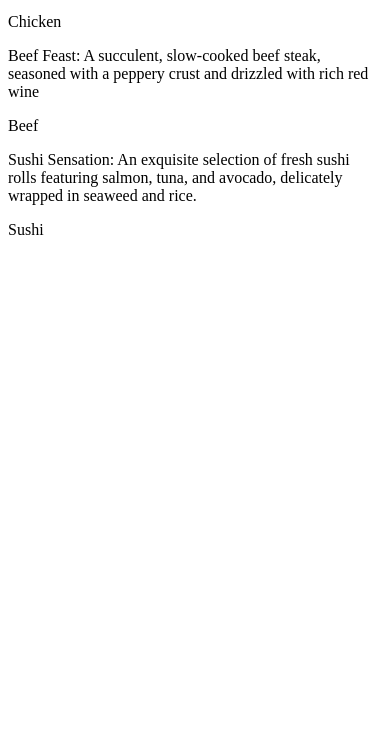
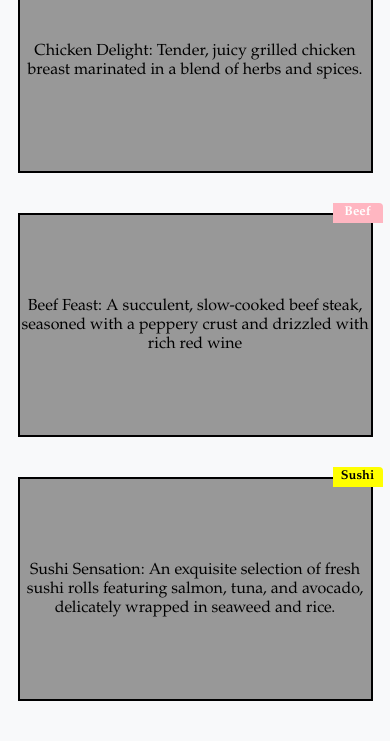
Before and after one commit to Daviahastings/Coursera---test-, a plain HTML site: page module2-solution/index.html in a window 390 px wide. Shown: the part 119-860 px from the top of the page. Drawn offline with Linux system fonts and the light colour scheme.

Commit message:
Update style.css

```diff
--- a/module2-solution/CSS/style.css
+++ b/module2-solution/CSS/style.css
@@ -1 +1,157 @@
-CSS
+body {
+    font-family: Arial, sans-serif;
+    display: flex;
+    flex-direction: column;
+    align-items: center;
+    margin: 0;
+    height: 100vh;
+    background-color: #f8f9fa;
+}
+
+h1 {
+    margin: 20px 0;
+    align-self: flex-start;
+    text-align: center;
+    width: 100%;
+}
+
+.container {
+    display: flex;
+    justify-content: space-evenly;
+    align-items: center;
+    width: 100%;
+    flex: 1;
+}
+
+.rectangle {
+    position: relative;
+    width: 33%;
+    max-width: 400px;
+    height: 150px;
+    background-color: #989898;
+    color: black;
+    display: flex;
+    align-items: center;
+    justify-content: center;
+    text-align: center;
+    font-family: 'Palatino Linotype', 'Book Antiqua', serif;
+    font-size: 1em;
+    border: 2px solid black;
+    border-radius: 0;
+    box-shadow: none;
+}
+
+
+.small-rectangle1 {
+    position: absolute;
+    top: 0;
+    right: 0;
+    width: 70px;
+    height: 30px;
+    background-color: #ff6b6b;
+    color: black;
+    font-size: 0.8em;
+    font-family: 'Palatino Linotype', 'Book Antiqua', serif;
+    font-weight: bold;
+    display: flex;
+    align-items: center;
+    justify-content: center;
+    border-top-right-radius: 4px;
+}
+
+.small-rectangle2 {
+    position: absolute;
+    top: 0;
+    right: 0;
+    width: 70px;
+    height: 30px;
+    background-color: #ffb6c1;
+    color: white;
+    font-size: 0.8em;
+    font-family: 'Palatino Linotype', 'Book Antiqua', serif;
+    font-weight: bold;
+    display: flex;
+    align-items: center;
+    justify-content: center;
+    border-top-right-radius: 4px;
+}
+
+.small-rectangle3 {
+    position: absolute;
+    top: 0;
+    right: 0;
+    width: 70px;
+    height: 30px;
+    background-color: #ffff00;
+    color: black;
+    font-size: 0.8em;
+    font-family: 'Palatino Linotype', 'Book Antiqua', serif;
+    font-weight: bold;
+    display: flex;
+    align-items: center;
+    justify-content: center;
+    border-top-right-radius: 4px;
+}
+
+
+@media (max-width: 1024px) {
+    .container {
+        justify-content: centre;
+    }
+
+    .rectangle {
+        width: 40%;
+        height: 180px;
+    }
+
+    .small-rectangle1,
+    .small-rectangle2,
+    .small-rectangle3 {
+        top: -7px;
+        right: -7px;
+    }
+}
+
+
+@media (max-width: 768px) {
+    .container {
+        flex-direction: column;
+        align-items: center;
+        justify-content: space-evenly;
+    }
+
+    .rectangle {
+        width: 80%;
+        height: 200px;
+        margin-bottom: 40px;
+    }
+
+    .small-rectangle1,
+    .small-rectangle2,
+    .small-rectangle3 {
+        top: -10px;
+        right: -10px;
+        width: 60px;
+        height: 25px;
+    }
+}
+
+@media (max-width: 400px) {
+    h1 {
+        font-size: 1.5em;
+    }
+
+    .rectangle {
+        width: 90%;
+        height: 220px;
+    }
+
+    .small-rectangle1,
+    .small-rectangle2,
+    .small-rectangle3 {
+        top: -12px;
+        right: -12px;
+        width: 50px;
+        height: 20px;
+    }
+}
```
